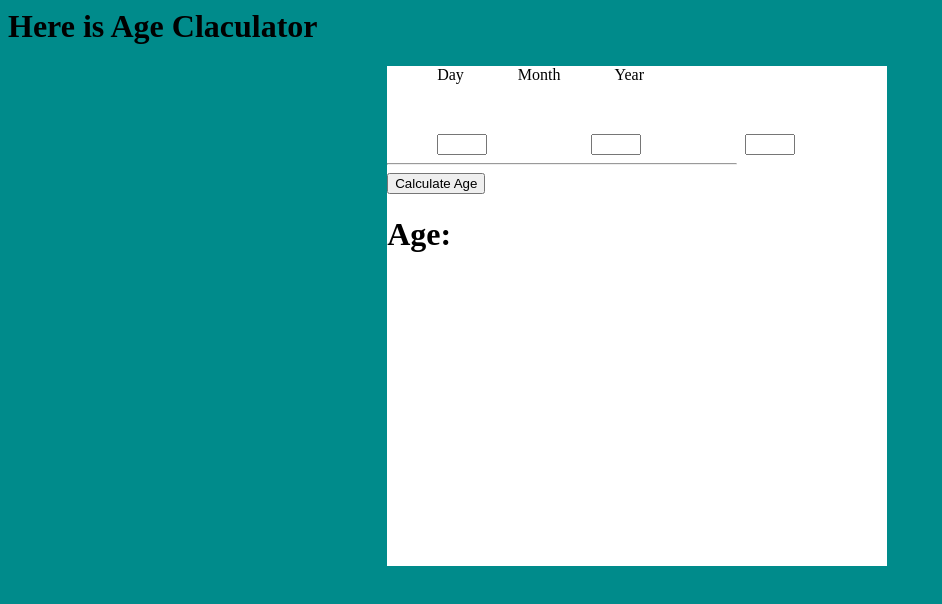
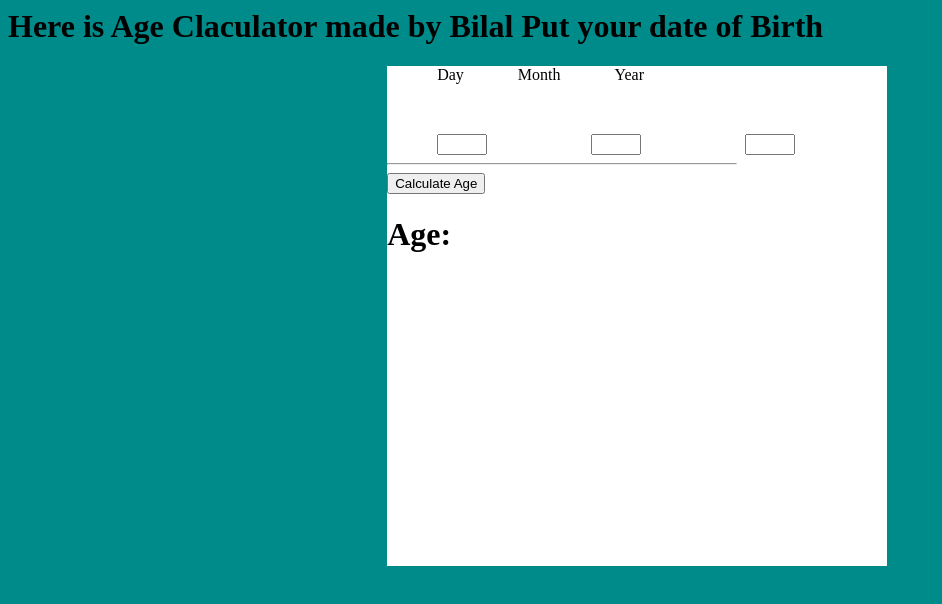
Before and after one commit to i221533/myfirstwork, a plain HTML site: page index.html in a window 1280 px wide. Shown: the whole page, without its empty margins (0-942 px from the left). Drawn offline with Linux system fonts and the light colour scheme.

Commit message:
Update index.html

```diff
--- a/index.html
+++ b/index.html
@@ -7,7 +7,7 @@
 </head>
 <body>
 
-    <h1>Here is Age Claculator</h1>
+    <h1>Here is Age Claculator made by Bilal Put your date of Birth</h1>
 <div class="firstDiv"><p>Day</p>  <p>Month</p> <p>Year</p>
 
     <form action="" id="doForm">
```
